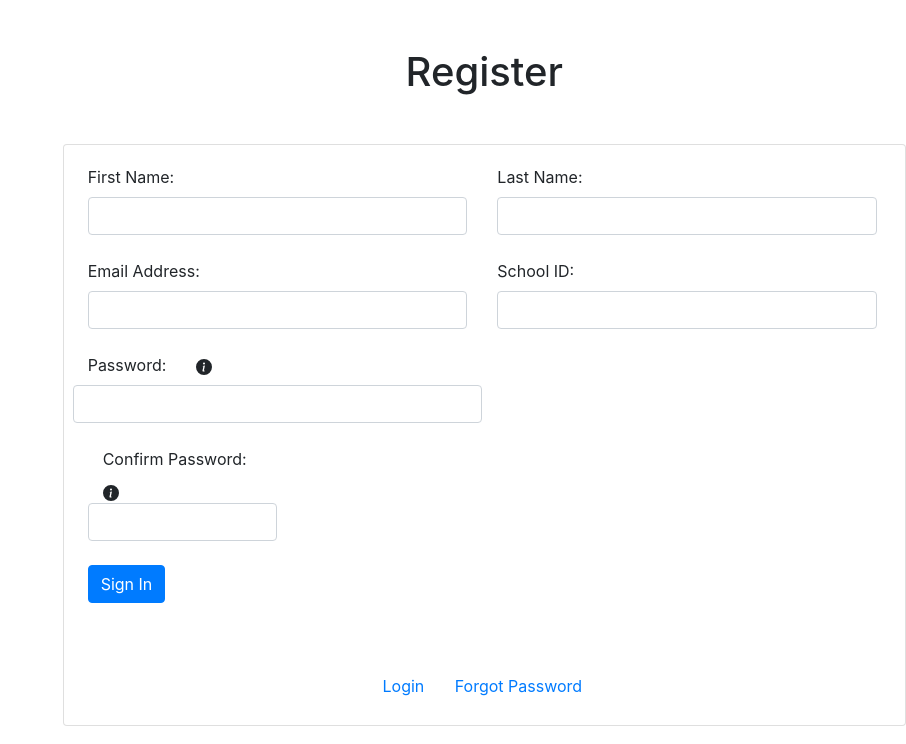
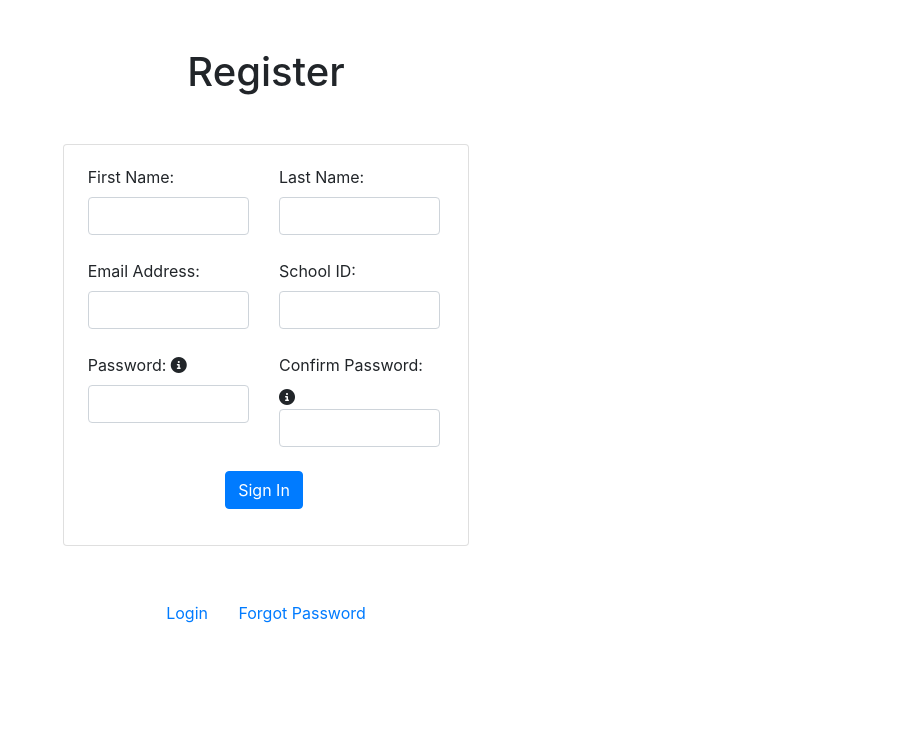
Before and after one commit to BITNULLS/storybook, a Flask app: page /register in a window 1280 px wide. Shown: the part 56-800 px from the top of that part, without its empty margins (374-1280 px from the left). Run offline with Flask 2, Linux system fonts and the light colour scheme; the page is wider than the window, and the part outside it is not shown; some libraries are stand-ins or nearby versions.

Commit message:
added font-awesome for tooltips

```diff
--- a/edu_storybook/register.py
+++ b/edu_storybook/register.py
@@ -3,7 +3,6 @@ register.py
     This lets a user register for the website.
 
 Routes:
-
 
     /register
 """
--- a/edu_storybook/templates/_base.html
+++ b/edu_storybook/templates/_base.html
@@ -21,6 +21,9 @@
     <link rel="stylesheet" href="https://cdnjs.cloudflare.com/ajax/libs/bootstrap/4.6.1/css/bootstrap.min.css" integrity="sha512-T584yQ/tdRR5QwOpfvDfVQUidzfgc2339Lc8uBDtcp/wYu80d7jwBgAxbyMh0a9YM9F8N3tdErpFI8iaGx6x5g==" crossorigin="anonymous" referrerpolicy="no-referrer" />
     <script src="https://cdnjs.cloudflare.com/ajax/libs/bootstrap/4.6.1/js/bootstrap.min.js" integrity="sha512-UR25UO94eTnCVwjbXozyeVd6ZqpaAE9naiEUBK/A+QDbfSTQFhPGj5lOR6d8tsgbBk84Ggb5A3EkjsOgPRPcKA==" crossorigin="anonymous" referrerpolicy="no-referrer"></script>
 
+    <!-- FontAwesome for icons -->
+    <script src="https://kit.fontawesome.com/5581e59645.js" crossorigin="anonymous"></script>
+
 
 </head>
 
--- a/edu_storybook/templates/login.html
+++ b/edu_storybook/templates/login.html
@@ -1,4 +1,3 @@
-
 ~navbar
 <div>
 <div class="row mt-5">
@@ -20,33 +19,17 @@
 
           <div class="form-group mb-4">
 
-        <div class="row justify-content-md-center">
-            <div class="col-md-auto">
-              <label for="password">Password:</label>
-            </div>
+              <label for="password"> Password:</label>
 
-            <!--Info icon-->
-            <div class="col-md-auto" data-toggle="tooltip" data-placement="top"
-              title="Must contain at least:&#013;- 8 characters,&#013;- 1 capital letter,&#013;- 1 special character (@$_*)">
+              <i class="fa-solid fa-circle-info"
+              title="Must contain at least:&#013;- 8 characters,&#013;- 1 capital letter,&#013;- 1 special character (@$_*)"></i>
 
-              <svg xmlns="http://www.w3.org/2000/svg" width="16" height="16" fill="currentColor"
-                class="bi bi-info-circle-fill" viewBox="0 0 16 16">
-                <path
-                  d="M8 16A8 8 0 1 0 8 0a8 8 0 0 0 0 16zm.93-9.412-1 4.705c-.07.34.029.533.304.533.194 0 .487-.07.686-.246l-.088.416c-.287.346-.92.598-1.465.598-.703 0-1.002-.422-.808-1.319l.738-3.468c.064-.293.006-.399-.287-.47l-.451-.081.082-.381 2.29-.287zM8 5.5a1 1 0 1 1 0-2 1 1 0 0 1 0 2z" />
-              </svg>
-            </div>
-
-          </div>
-
-
-            <input id="password" name="password" type="password" formControlName="password" class="form-control">
+              <input id="password" name="password" type="password" formControlName="password" class="form-control">
 
           </div>
 
           <button class="btn btn-primary" type="submit" role="button">Sign In</button>
-
         </div>
-
       </div>
     </form>
 
--- a/edu_storybook/templates/register.html
+++ b/edu_storybook/templates/register.html
@@ -15,7 +15,6 @@
                 <input id="first_name" type="text" formControlName="first_name" class="form-control"></input>
               </div>
             </div>
-
             <div class="col-12 col-sm-6">
               <div class="form-group mb-4">
                 <label for="last_name">Last Name:</label>
@@ -31,7 +30,6 @@
                 <input id="email" type="text" formControlName="email" class="form-control"></input>
               </div>
             </div>
-
             <div class="col-12 col-sm-6">
               <div class="form-group mb-4">
                 <label for="school_id">School ID:</label>
@@ -41,52 +39,22 @@
           </div>
 
           <div class="row">
-
-
-            <!-- Password -->
             <div class="col-12 col-sm-6">
               <div class="form-group mb-4">
+                <label for="password">Password:</label>
 
-                <!--*** This is the problem-->
-                <div class="row">
-                  <div class="col-md-auto">
-                    <label for="password">Password:</label>
-                  </div>
+                <i class="fa-solid fa-circle-info"
+                title="Must contain at least:&#013;- 8 characters,&#013;- 1 capital letter,&#013;- 1 special character (@$_*)"></i>
 
-                 <!-- Tooltip -->
-              <div class="col-md-auto" data-toggle="tooltip" data-placement="top"
-              title="Must contain at least:&#013;- 8 characters,&#013;- 1 capital letter,&#013;- 1 special character (@$_*)">
-
-              <svg xmlns="http://www.w3.org/2000/svg" width="16" height="16" fill="currentColor"
-                class="bi bi-info-circle-fill" viewBox="0 0 16 16">
-                <path
-                  d="M8 16A8 8 0 1 0 8 0a8 8 0 0 0 0 16zm.93-9.412-1 4.705c-.07.34.029.533.304.533.194 0 .487-.07.686-.246l-.088.416c-.287.346-.92.598-1.465.598-.703 0-1.002-.422-.808-1.319l.738-3.468c.064-.293.006-.399-.287-.47l-.451-.081.082-.381 2.29-.287zM8 5.5a1 1 0 1 1 0-2 1 1 0 0 1 0 2z" />
-              </svg>
-            </div>
-                <!-- ***Needs to be rescaled -->
                 <input id="password" type="text" formControlName="password" class="form-control"></input>
               </div>
             </div>
-
-
-            <!-- Confirm Password -->
             <div class="col-12 col-sm-6">
               <div class="form-group mb-4">
+                <label for="confirm_password">Confirm Password:</label>
 
-                <div class="row">
-                  <div class="col-md-auto">
-                    <label for="confirm_password">Confirm Password:</label>
-                  </div>
-
-                <!-- Tooltip -->
-              <div class="col-md-auto" data-toggle="tooltip" data-placement="top"
-                title="Must contain at least:&#013;- 8 characters,&#013;- 1 capital letter,&#013;- 1 special character (@$_*)">
-                <svg xmlns="http://www.w3.org/2000/svg" width="16" height="16" fill="currentColor"
-                class="bi bi-info-circle-fill" viewBox="0 0 16 16">
-                <path
-                  d="M8 16A8 8 0 1 0 8 0a8 8 0 0 0 0 16zm.93-9.412-1 4.705c-.07.34.029.533.304.533.194 0 .487-.07.686-.246l-.088.416c-.287.346-.92.598-1.465.598-.703 0-1.002-.422-.808-1.319l.738-3.468c.064-.293.006-.399-.287-.47l-.451-.081.082-.381 2.29-.287zM8 5.5a1 1 0 1 1 0-2 1 1 0 0 1 0 2z" />
-              </svg>
-            </div>
+                <i class="fa-solid fa-circle-info"
+                title="Must contain at least:&#013;- 8 characters,&#013;- 1 capital letter,&#013;- 1 special character (@$_*)"></i>
 
                 <input id="confirm_password" stype="text" formControlName="confirm_password"
                   class="form-control"></input>
@@ -95,15 +63,18 @@
           </div>
 
 
-          <div class="form-group">
+          <!-- Sign in button-->
+          <div class="form-group text-center">
             <a href="/register">
             <button id="button_signUp" type="submit" class="btn btn-primary">Sign In</button>
             </a>
           </div>
         </form>
+
       </div>
     </div>
 
+    <!-- Links to other pages-->
     <div class="text-center mt-5">
       <a href="/login" class="btn btn-link">Login</a>
       <a href="/password/forgot" class="btn btn-link">Forgot Password</a>
```
